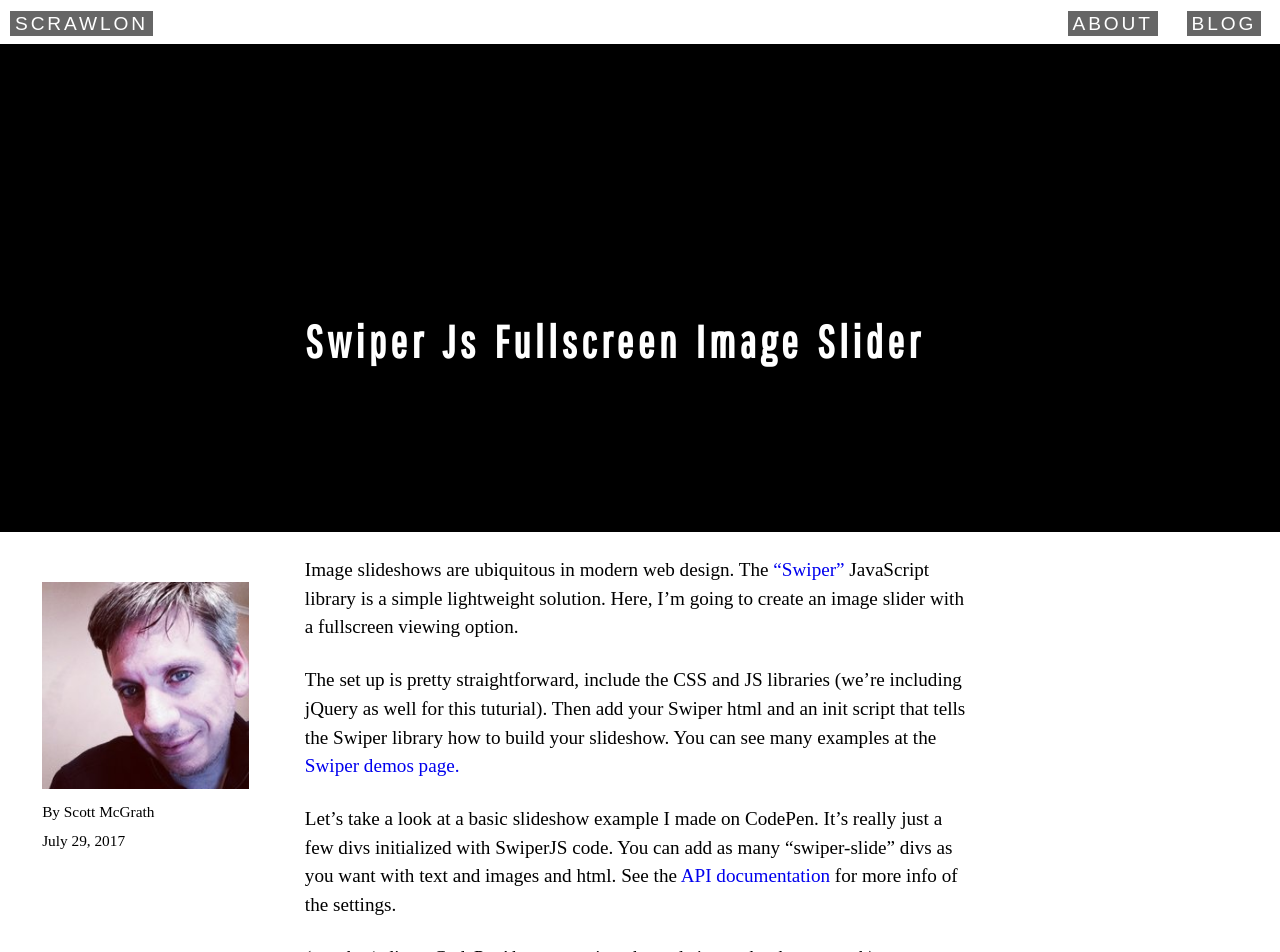
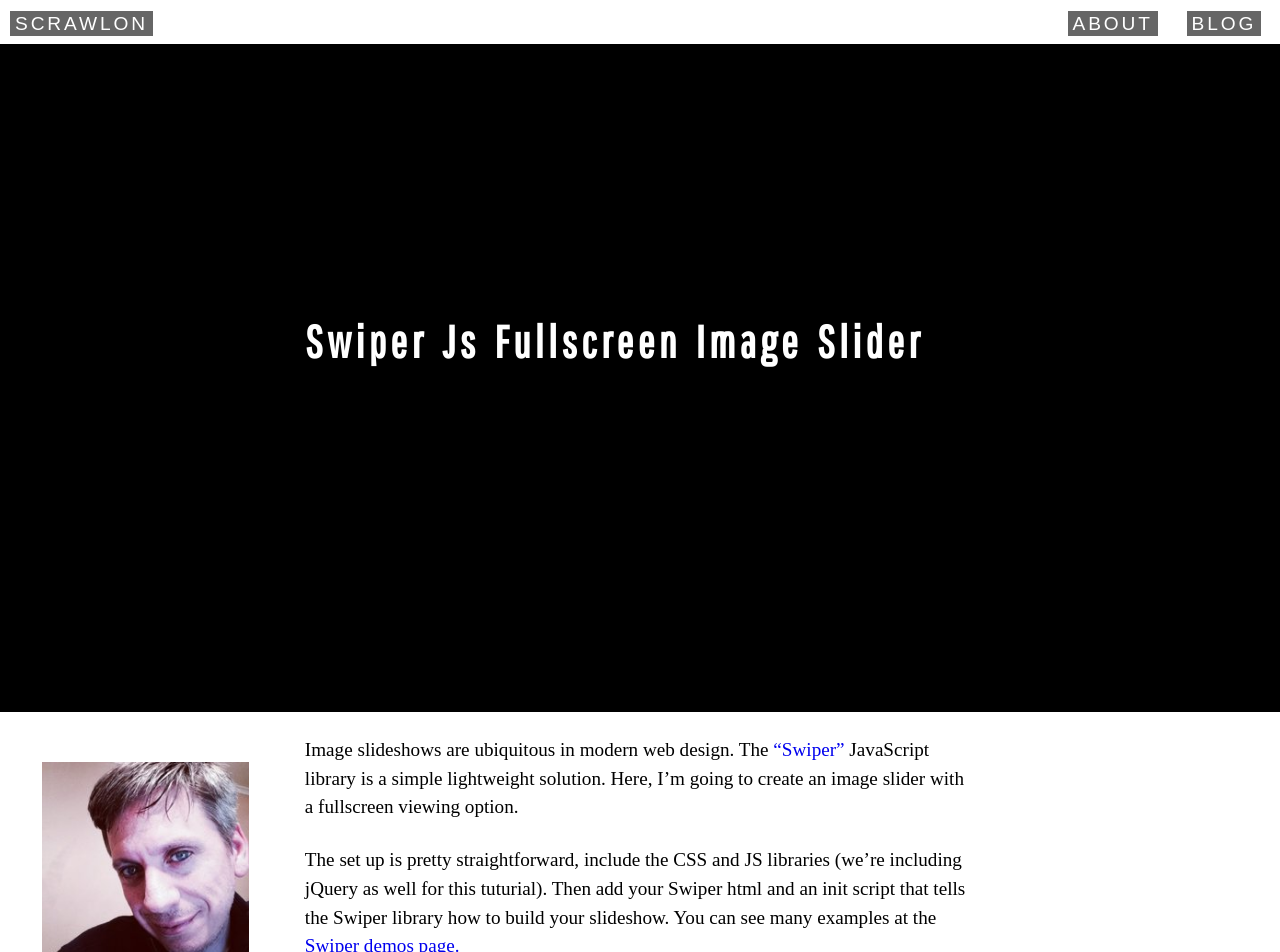
Before and after one commit to scrawlon/scrawlon.github.io, a Jekyll site: the page built from index.html, in a window 1280 px wide. Shown: the top 952 px of the page. Built offline with Jekyll 4.4.1, drawn with Linux system fonts in a browser that asks for light colours; some web fonts are replaced; comment, search, counter and statistics services are not loaded.

Commit message:
Resized header image

```diff
--- a/css/styles.scss
+++ b/css/styles.scss
@@ -155,6 +155,7 @@ header, footer {
 
 header {
   background-size: cover;
+  height: 70vh;
   min-height: 450px;
   padding-bottom: 2em;
   position: relative;
```
